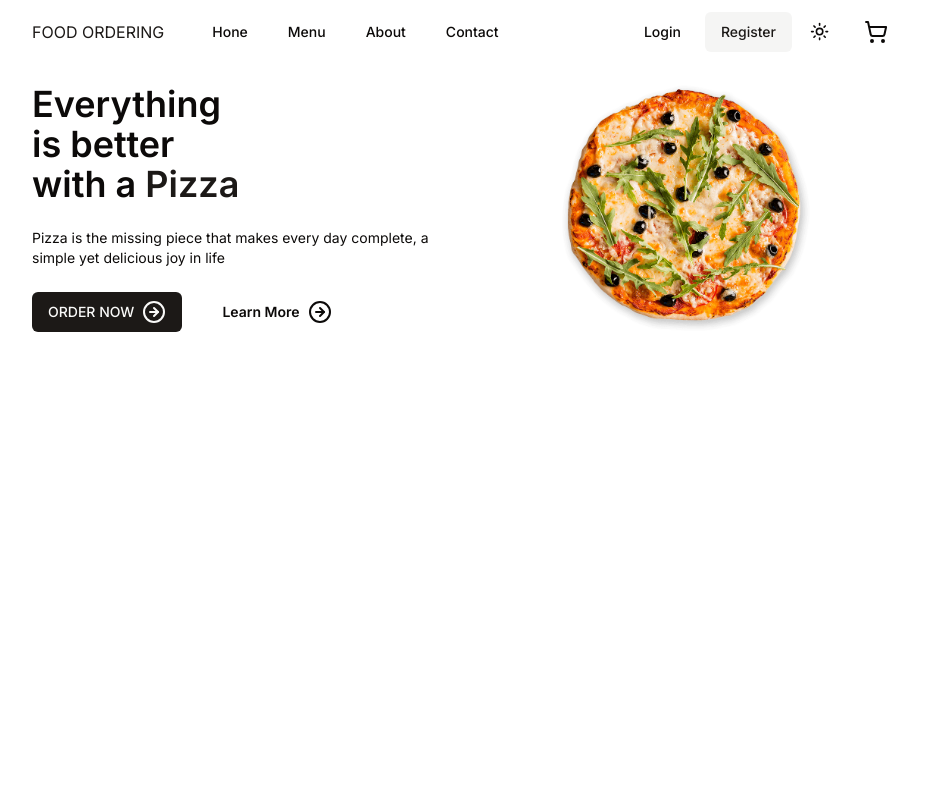
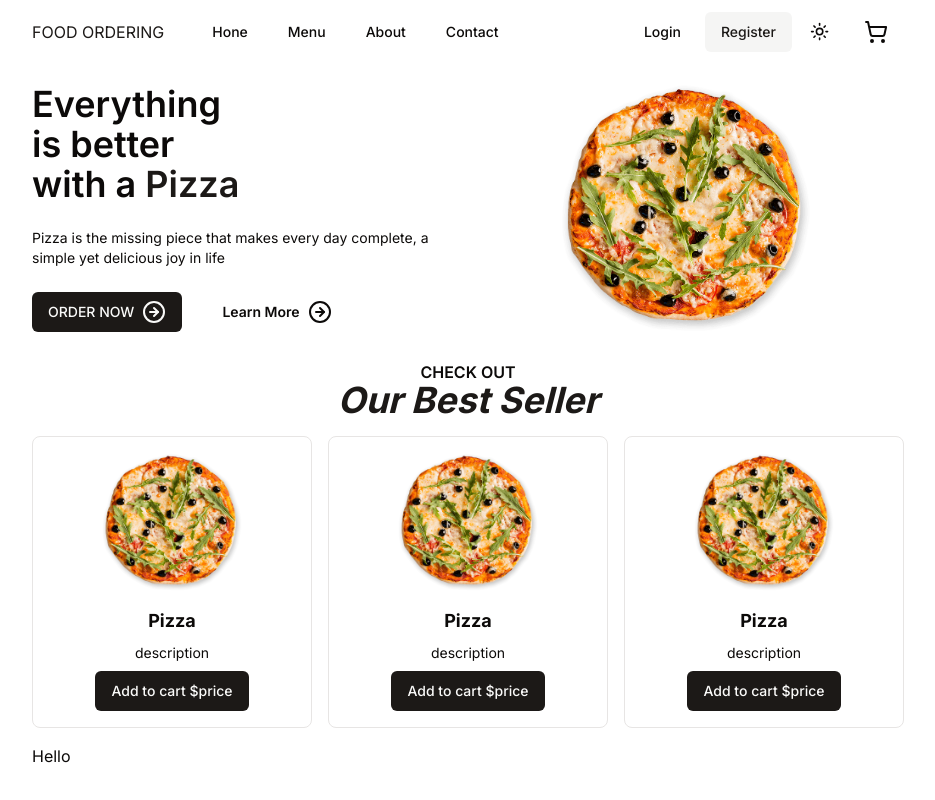
Before and after one commit to nvtai040502/food-ordering, a Next.js app: page / in a window 1280 px wide. Shown: the whole page, without its empty margins (172-1107 px from the left). Built offline with nearby package versions, Linux system fonts and the light colour scheme; no server answers.

Commit message:
Page Home Menu

```diff
--- a/app/page.tsx
+++ b/app/page.tsx
@@ -1,4 +1,5 @@
 import Header from "@/components/header";
+import HomeMenu from "@/components/home-menu";
 import Navbar from "@/components/navbar";
 
 export default function Home() {
@@ -9,7 +10,7 @@ export default function Home() {
 
         <Header />
 
-
+        <HomeMenu />
 
       </div>
 
--- /dev/null
+++ b/components/home-menu.tsx
@@ -0,0 +1,30 @@
+import MenuCard from "./menu-card";
+
+const HomeMenu = () => {
+  return (
+    <div className="flex flex-col gap-4">
+
+      <div className="flex flex-col justify-center items-center">
+        <h3 className="uppercase font-semibold leading-4">
+          check out
+        </h3>
+        <h2 className="text-primary font-bold text-4xl italic">
+          Our Best Seller
+        </h2>
+      </div>
+
+      <div className=" grid grid-cols-3 gap-x-4">
+        <MenuCard />
+        <MenuCard />
+        <MenuCard />
+      </div>
+
+      <div>
+        Hello
+      </div>
+
+    </div>
+   );
+}
+
+export default HomeMenu;
--- /dev/null
+++ b/components/menu-card.tsx
@@ -0,0 +1,30 @@
+import Image from "next/image";
+import { Button } from "./ui/button";
+
+const MenuCard = () => {
+  return (
+    <div className="group hover:bg-slate-200/90 dark:hover:bg-slate-600 hover:shadow-sm transition overflow-hidden border rounded-lg p-4 flex flex-col gap-4">
+
+      <div className="relative aspect-video">
+        <Image src="/pizza.png" layout="fill" objectFit="contain" alt="pizza"/>
+      </div>
+
+      <div className="flex flex-col items-center justify-center gap-2">
+
+        <h2 className="text-lg font-bold">Pizza</h2>
+
+        <p className="text-sm">
+          description
+        </p>
+
+        <Button>
+          Add to cart $price
+        </Button>
+
+      </div>
+
+    </div>
+   );
+}
+
+export default MenuCard;
```
